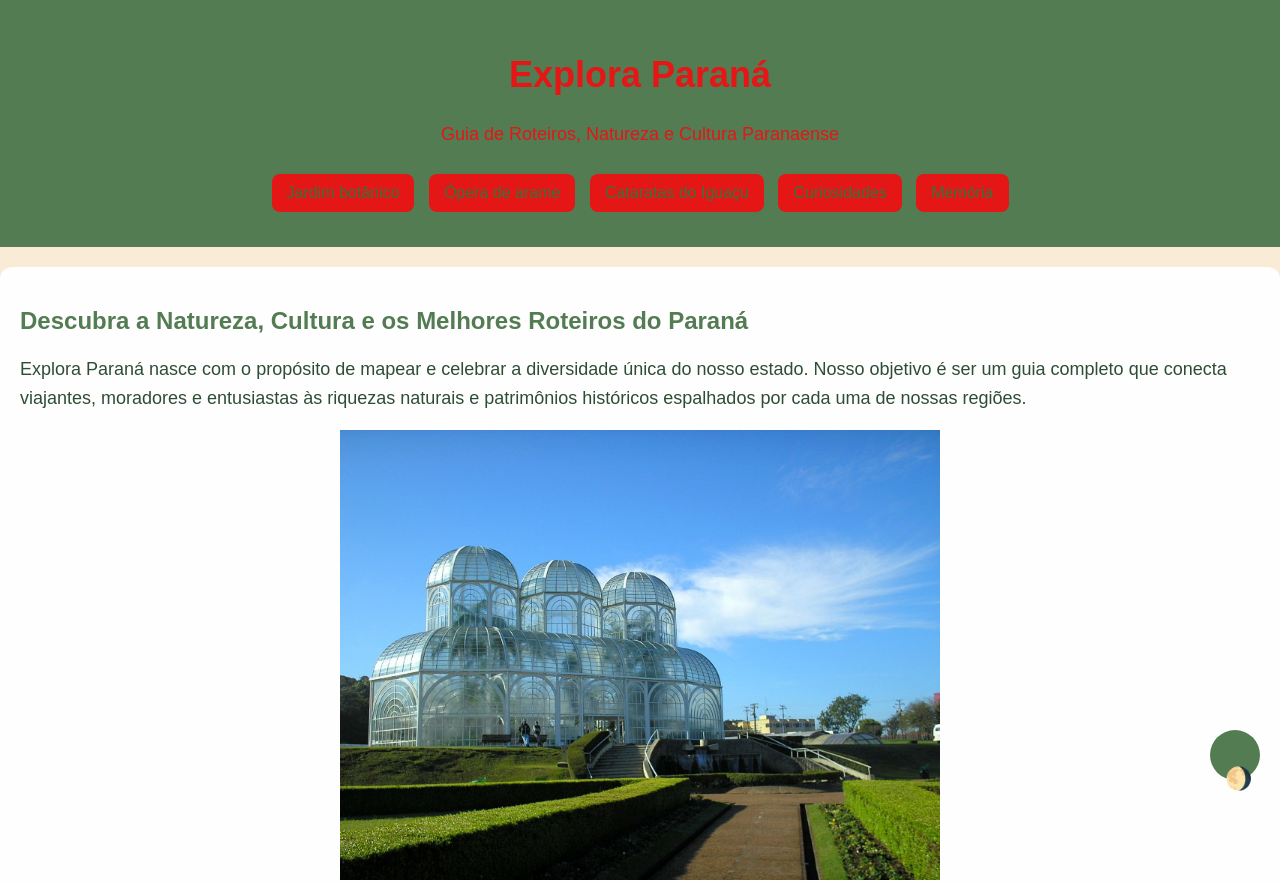
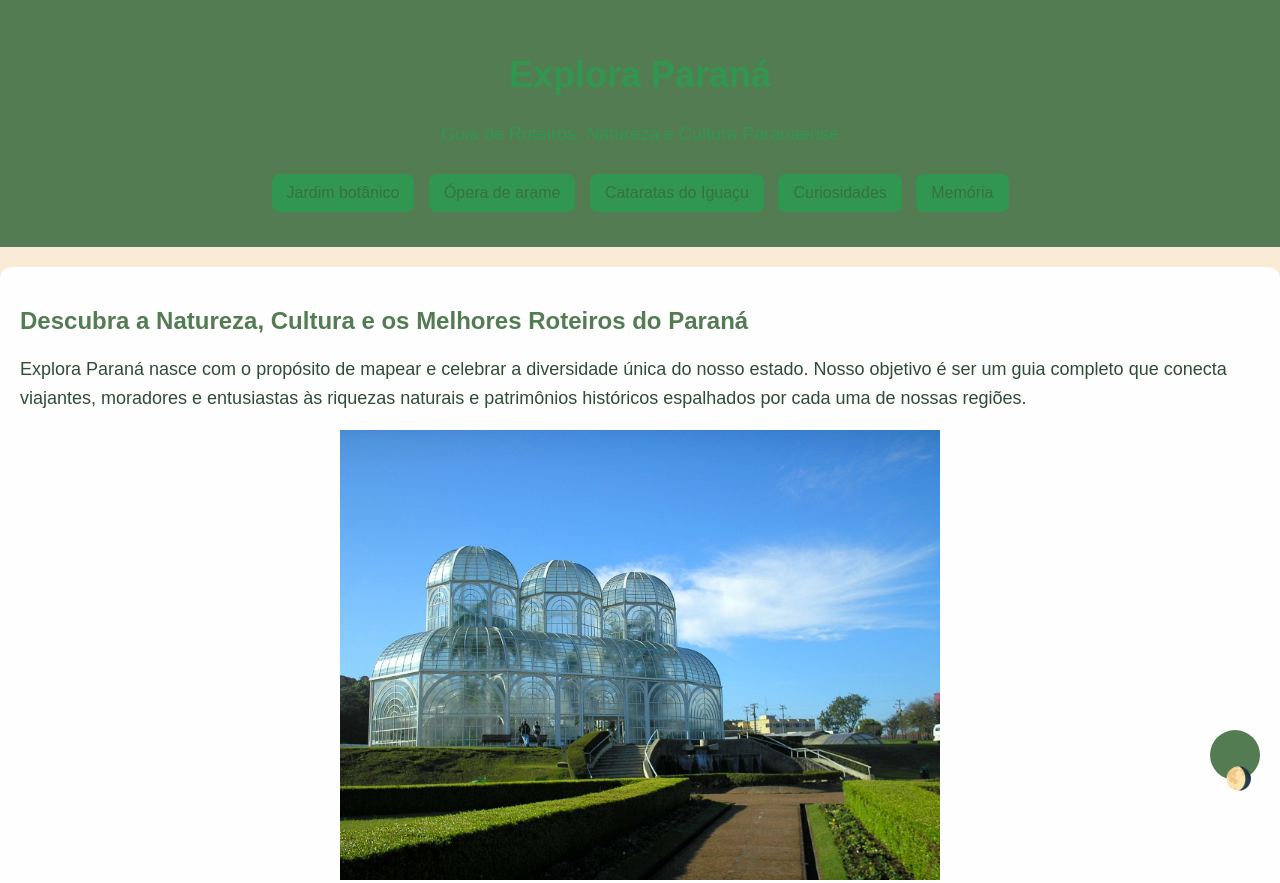
Before and after one commit to lauraelizamartins-cmyk/tarefaeddigital, a plain HTML site: page index.html in a window 1280 px wide. Shown: the top 883 px of the page. Drawn offline with Linux system fonts and the light colour scheme.

Commit message:
mudei a cor do texto

```diff
--- a/style.css
+++ b/style.css
@@ -2,7 +2,7 @@
     --cor-fundo: antiquewhite;
     --cor-texto: rgb(46, 77, 53);
     --cor-principal:rgb(83, 124, 83);
-    --cor-secundaria: rgb(228, 22, 22);
+    --cor-secundaria: rgb(49, 150, 79);
     --cor-hover:rgb(250, 252, 253);
     --cor-superficie: rgb(255, 254, 254);
     --cor-card: aliceblue;;
```
